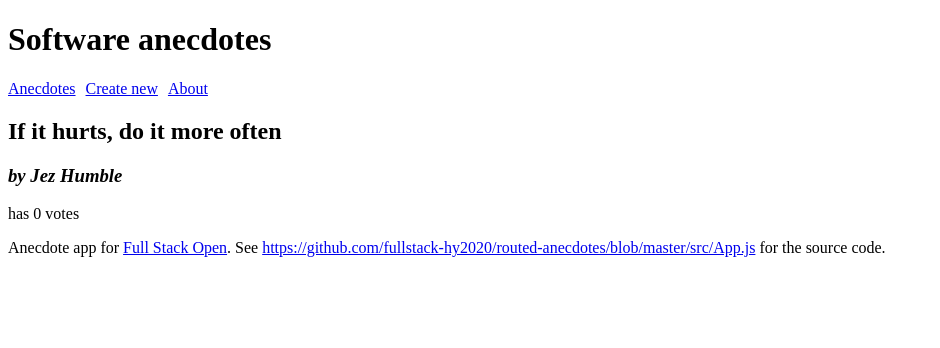
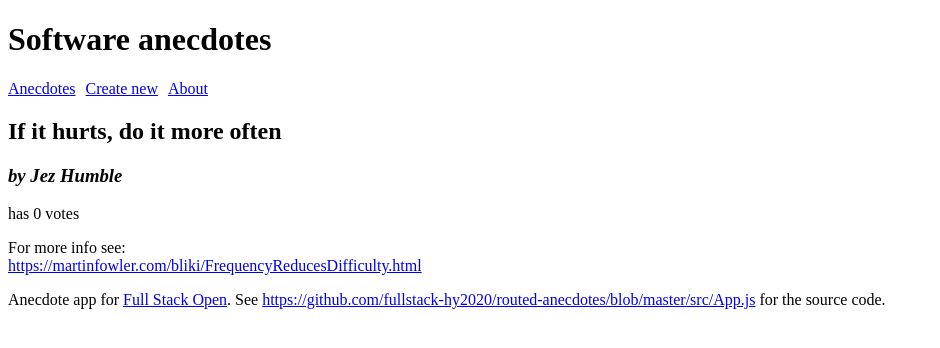
Before and after one commit to rheikkinen/fullstack-course, a React (Vite) app in the folder part7/routed-anecdotes/: page /anecdotes/1 in a window 1280 px wide. Shown: the top 348 px of the page, without its empty margins (0-940 px from the left). Built offline with nearby package versions, Linux system fonts and the light colour scheme.

Commit message:
Display info link on the anecdote page
Exercise 7.2 finished

```diff
--- a/part7/routed-anecdotes/src/components/Anecdote.jsx
+++ b/part7/routed-anecdotes/src/components/Anecdote.jsx
@@ -10,6 +10,17 @@ const Anecdote = ({ anecdote }) => {
         </h3>
       }
       <p>has {anecdote.votes} votes</p>
+      {anecdote.info &&
+        <p>For more info see: <br />
+          <a href={anecdote.info.includes('//')
+            ? anecdote.info
+            : `//${anecdote.info}`}
+            target='_blank'
+            rel='noreferrer'>
+            {anecdote.info}
+          </a>
+        </p>
+      }
     </div>
   )
 }
```
